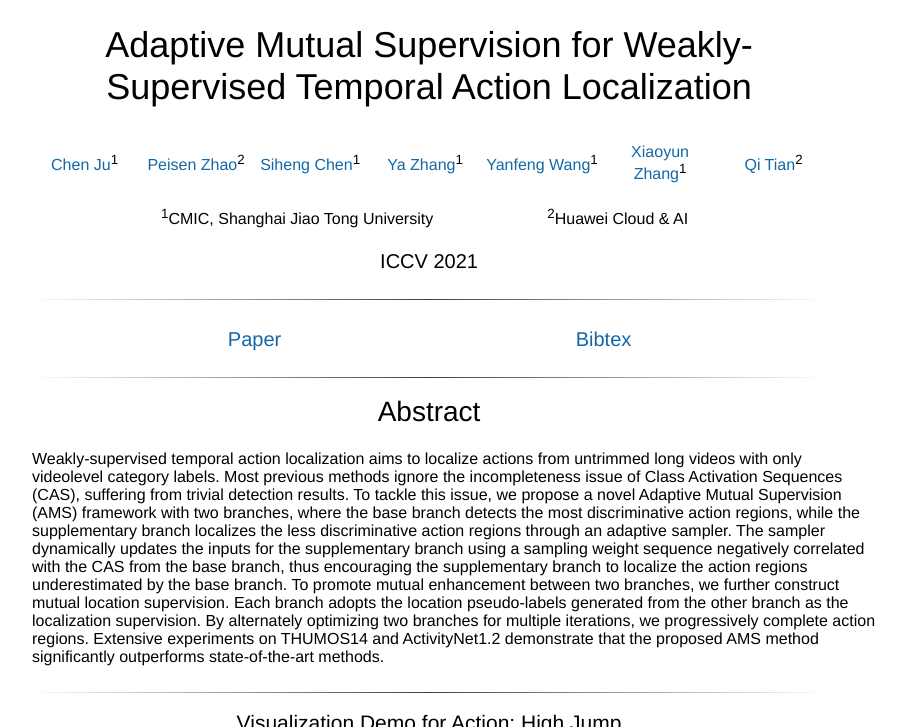
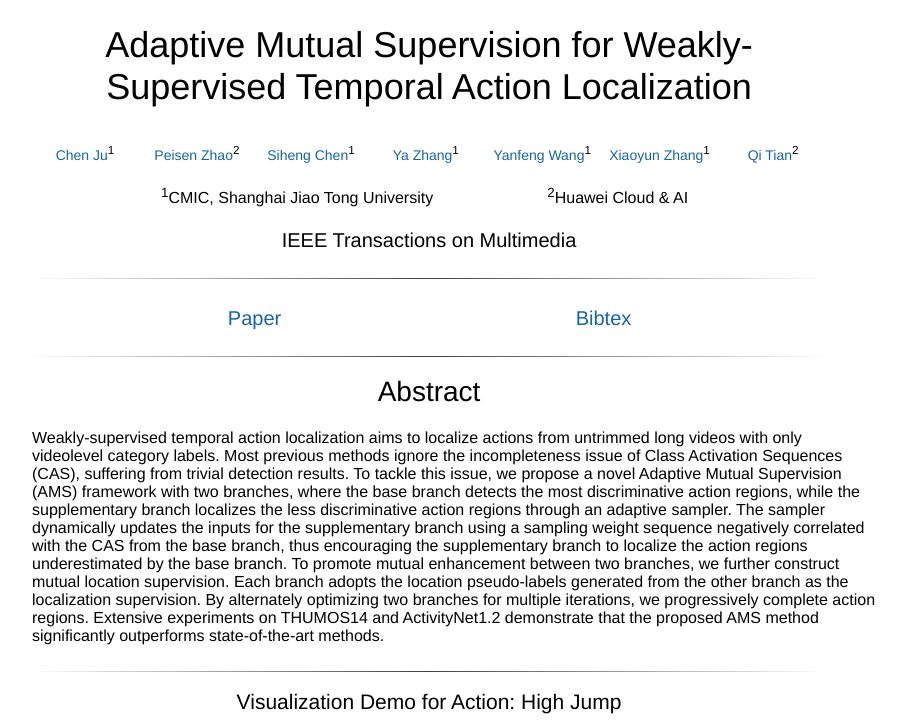
Before and after one commit to ju-chen/Voide1220.github.io, a Jekyll site: the page adapter/index.html, which Jekyll copies as it is, in a window 1280 px wide and 900 px high, cut to the strip 0-727 px from the top of the window. Shown: the whole strip, without its empty margins (211-1117 px from the left). Built offline with Jekyll 4.4.1, drawn with Linux system fonts in a browser that asks for light colours; some web fonts are replaced.

Commit message:
Update index.html

```diff
--- a/adapter/index.html
+++ b/adapter/index.html
@@ -176,37 +176,37 @@
             <tbody><tr>
                     <td align="center" width="160px">
               <center>
-                <span style="font-size:16px"><a href="https://ju-chen.github.io/">Chen Ju</a><sup>1</sup></span>
+                <span style="font-size:14px"><a href="https://ju-chen.github.io/">Chen Ju</a><sup>1</sup></span>
                 </center>
                 </td>
                     <td align="center" width="160px">
               <center>
-                <span style="font-size:16px"><a href="https://scholar.google.com.hk/citations?user=hCr8Km8AAAAJ&hl=zh-CN">Peisen Zhao</a><sup>2</sup></span>
+                <span style="font-size:14px"><a href="https://scholar.google.com.hk/citations?user=hCr8Km8AAAAJ&hl=zh-CN">Peisen Zhao</a><sup>2</sup></span>
                 </center>
                 </td>
                     <td align="center" width="160px">
               <center>
-                <span style="font-size:16px"><a href="https://siheng-chen.github.io/">Siheng Chen</a><sup>1</sup></span>
+                <span style="font-size:14px"><a href="https://siheng-chen.github.io/">Siheng Chen</a><sup>1</sup></span>
                 </center>
                 </td>
                     <td align="center" width="160px">
 	            <center>
-                <span style="font-size:16px"><a href="https://mediabrain.sjtu.edu.cn/yazhang/">Ya Zhang</a><sup>1</sup></span>
+                <span style="font-size:14px"><a href="https://mediabrain.sjtu.edu.cn/yazhang/">Ya Zhang</a><sup>1</sup></span>
                 </center>
 		            </td>
                     <td align="center" width="160px">
               <center>
-                <span style="font-size:16px"><a href="https://mediabrain.sjtu.edu.cn/members/">Yanfeng Wang</a><sup>1</sup></span>
+                <span style="font-size:14px"><a href="https://mediabrain.sjtu.edu.cn/members/">Yanfeng Wang</a><sup>1</sup></span>
                 </center>
 		            </td>
                     <td align="center" width="160px">
               <center>
-                <span style="font-size:16px"><a href="https://mediabrain.sjtu.edu.cn/members/">Xiaoyun Zhang</a><sup>1</sup></span>
+                <span style="font-size:14px"><a href="https://mediabrain.sjtu.edu.cn/members/">Xiaoyun Zhang</a><sup>1</sup></span>
                 </center>
                 </td>
                     <td align="center" width="160px">
               <center>
-                <span style="font-size:16px"><a href="https://scholar.google.com.hk/citations?user=61b6eYkAAAAJ&hl=zh-CN">Qi Tian</a><sup>2</sup></span>
+                <span style="font-size:14px"><a href="https://scholar.google.com.hk/citations?user=61b6eYkAAAAJ&hl=zh-CN">Qi Tian</a><sup>2</sup></span>
                 </center>
             </tr>
 
@@ -237,7 +237,7 @@
 					<td align=center width=500px>
 						<center>
 							<span style="font-size:22px">
-								<span style="font-size:20px">ICCV 2021</span>
+								<span style="font-size:20px">IEEE Transactions on Multimedia</span>
 							</span>
 						</center>
 					</td>
```
